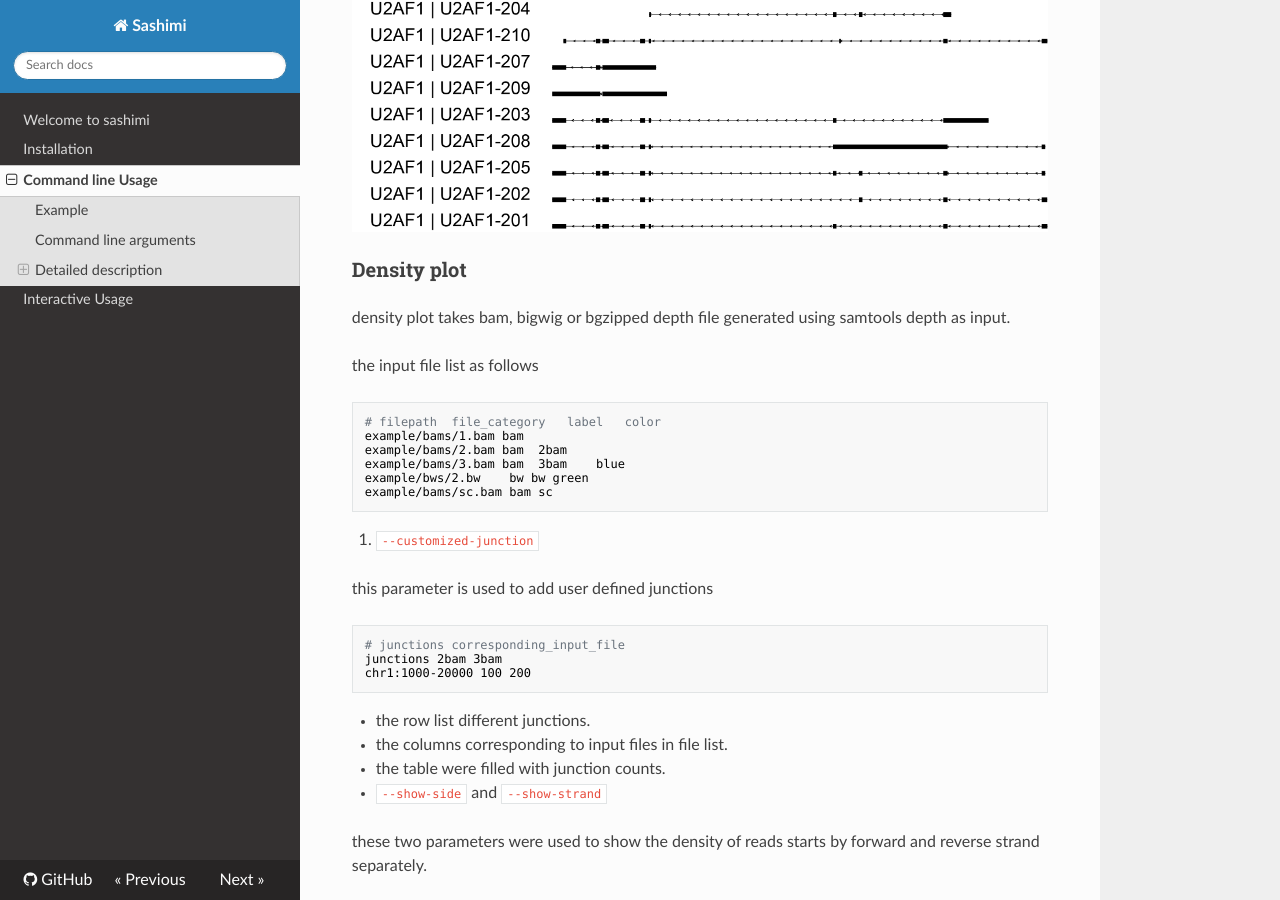
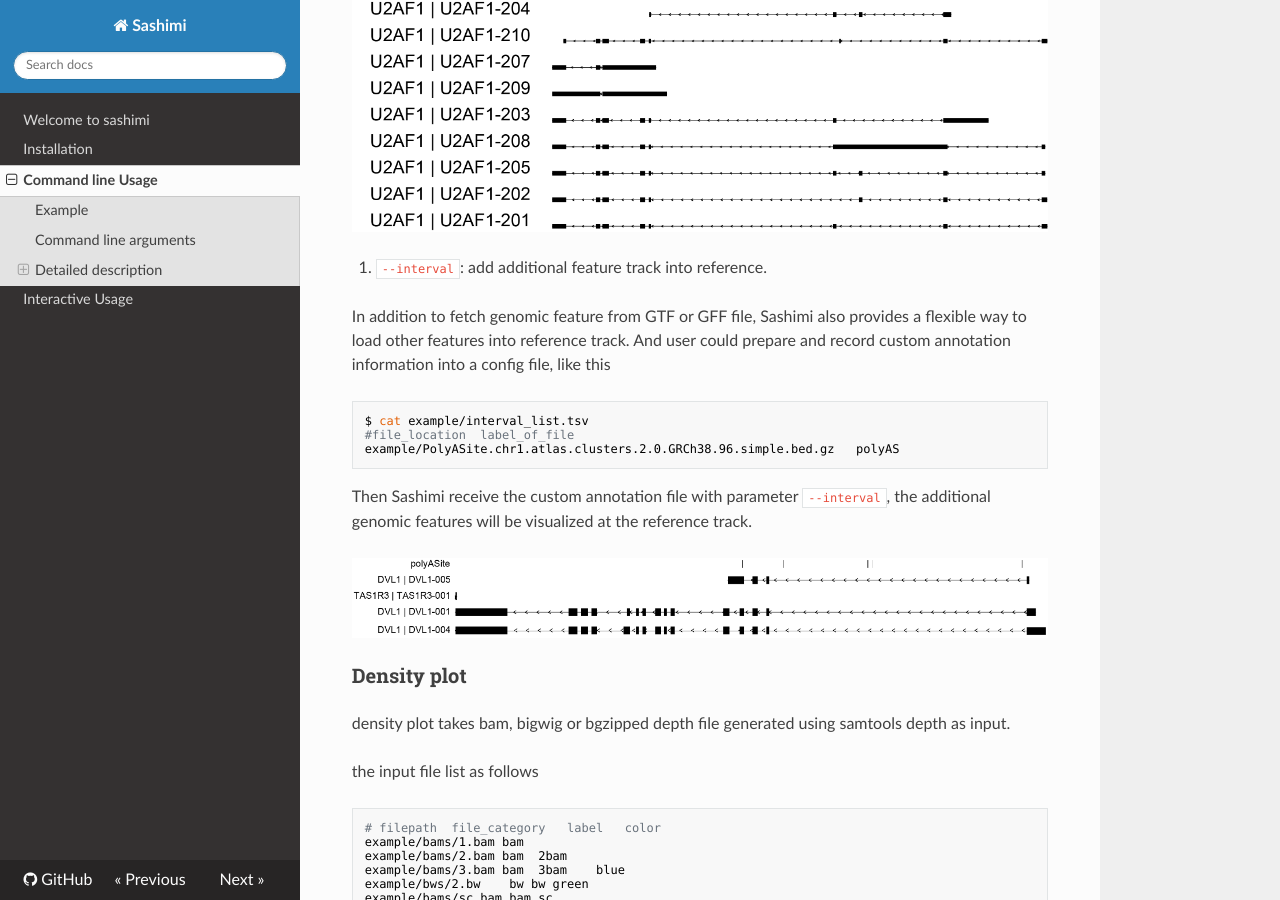
Before and after one commit to ygidtu/trackplot, an MkDocs documentation site: the page built from docs/command_line_usage.md, in a window 1280 px wide and 900 px high, scrolled down 5619 px. Built offline with MkDocs 1.6.1, drawn with Linux system fonts in a browser that asks for light colours; nearby versions of some CDN libraries.

Commit message:
update interval document

````diff
--- a/docs/command_line_usage.md
+++ b/docs/command_line_usage.md
@@ -242,6 +242,19 @@ But the bigbed file from UCSC didn't provide a transcript or uniprot id, Sashimi
 
 ![](imgs/cmd/local_domain.png)
 
+3. `--interval`: add additional feature track into reference.
+
+In addition to fetch genomic feature from GTF or GFF file, Sashimi also provides a flexible way to load other features into reference track.
+And user could prepare and record custom annotation information into a config file, like this
+```bash
+$ cat example/interval_list.tsv
+#file_location  label_of_file
+example/PolyASite.chr1.atlas.clusters.2.0.GRCh38.96.simple.bed.gz   polyAS
+```
+Then Sashimi receive the custom annotation file with parameter `--interval`, the additional genomic features will be visualized at the reference track.
+
+![](imgs/cmd/interval.png)
+
 ### Density plot
 
 density plot takes bam, bigwig or bgzipped depth file generated using samtools depth as input.
````
Also changed, not shown: docs/imgs/cmd/interval.png (added), 1 other file.
